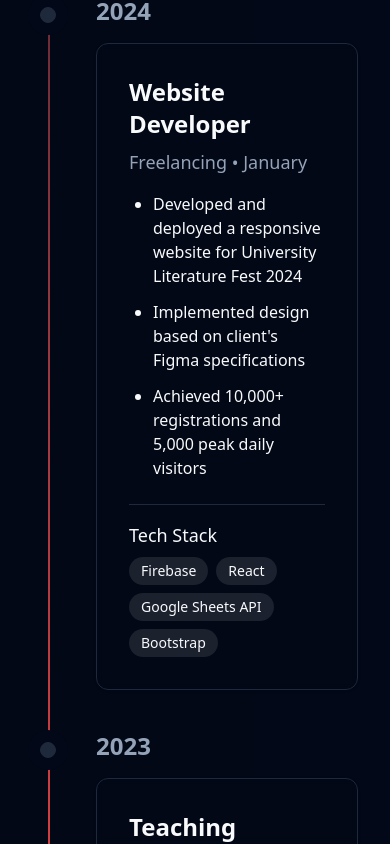
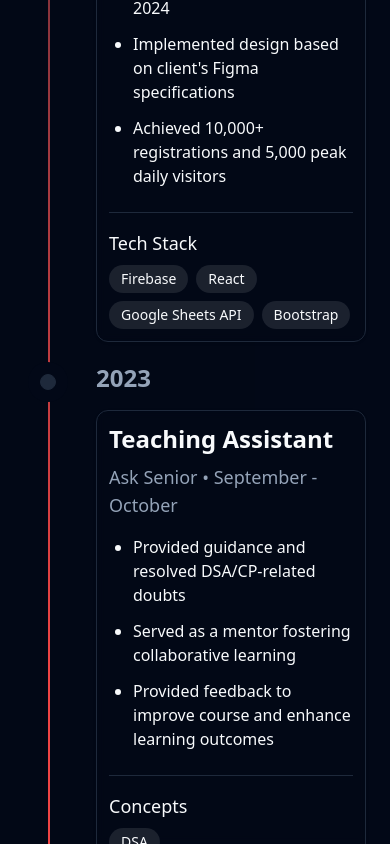
Before and after one commit to XoXoHarsh/Portfolio, a React (Vite) app: page / in a window 390 px wide. Shown: the part 5183-6027 px from the top of the page. Built offline with nearby package versions, Linux system fonts and the light colour scheme.

Commit message:
feat: removed padding issues and kept the data in the config folder

```diff
--- a/src/components/sections/ExperienceSection.tsx
+++ b/src/components/sections/ExperienceSection.tsx
@@ -3,108 +3,39 @@ import Header from "@/components/ui/Header";
 import { Card } from "@/components/ui/card";
 import React from "react";
 import { useScroll, useTransform } from "framer-motion";
+import { experiences } from "@/config/experience";
 
-const experienceData = [
-  {
-    title: "2024",
+const experienceData = experiences.map((experience) => ({
+  title: experience.date,
   content: (
-      <Card className="p-8 bg-background/50 backdrop-blur-sm border-muted hover:bg-accent/10 transition-colors">
-        <h3 className="text-2xl font-bold mb-2">Technology Intern</h3>
+    <Card className="p-3 md:p-8 bg-background/50 backdrop-blur-sm border-muted hover:bg-accent/10 transition-colors">
+      <h3 className="text-2xl font-bold mb-2">{experience.title}</h3>
       <p className="text-lg text-muted-foreground mb-4">
-          Fidelity International • June - July
+        {experience.company} • {experience.duration}
       </p>
       <ul className="list-disc pl-6 space-y-3 text-base mb-6">
-          <li>
-            Contributed to developing a Proof of Concept for a custodial crypto
-            wallet
-          </li>
-          <li>
-            Enhanced security features and implemented robust access control
-            measures
-          </li>
+        {experience.responsibilities.map((resp) => (
+          <li key={resp}>{resp}</li>
+        ))}
       </ul>
       <div className="border-t border-muted pt-4">
-          <p className="font-medium text-lg mb-2">Tech Stack</p>
+        <p className="font-medium text-lg mb-2">
+          {experience.category == "tech" ? "Tech Stack" : "Concepts"}
+        </p>
         <div className="flex flex-wrap gap-2">
-            {["MERN Stack", "Web3.js", "Chrome Extension v3"].map((tech) => (
+          {experience.skills.map((skill) => (
             <span
-                key={tech}
+              key={skill}
               className="px-3 py-1 bg-primary/10 rounded-full text-sm"
             >
-                {tech}
+              {skill}
             </span>
           ))}
         </div>
       </div>
     </Card>
   ),
-  },
-  {
-    title: "2024",
-    content: (
-      <Card className="p-8 bg-background/50 backdrop-blur-sm border-muted hover:bg-accent/10 transition-colors">
-        <h3 className="text-2xl font-bold mb-2">Website Developer</h3>
-        <p className="text-lg text-muted-foreground mb-4">
-          Freelancing • January
-        </p>
-        <ul className="list-disc pl-6 space-y-3 text-base mb-6">
-          <li>
-            Developed and deployed a responsive website for University
-            Literature Fest 2024
-          </li>
-          <li>Implemented design based on client's Figma specifications</li>
-          <li>Achieved 10,000+ registrations and 5,000 peak daily visitors</li>
-        </ul>
-        <div className="border-t border-muted pt-4">
-          <p className="font-medium text-lg mb-2">Tech Stack</p>
-          <div className="flex flex-wrap gap-2">
-            {["Firebase", "React", "Google Sheets API", "Bootstrap"].map(
-              (tech) => (
-                <span
-                  key={tech}
-                  className="px-3 py-1 bg-primary/10 rounded-full text-sm"
-                >
-                  {tech}
-                </span>
-              )
-            )}
-          </div>
-        </div>
-      </Card>
-    ),
-  },
-  {
-    title: "2023",
-    content: (
-      <Card className="p-8 bg-background/50 backdrop-blur-sm border-muted hover:bg-accent/10 transition-colors">
-        <h3 className="text-2xl font-bold mb-2">Teaching Assistant</h3>
-        <p className="text-lg text-muted-foreground mb-4">
-          Ask Senior • September - October
-        </p>
-        <ul className="list-disc pl-6 space-y-3 text-base mb-6">
-          <li>Provided guidance and resolved DSA/CP-related doubts</li>
-          <li>Served as a mentor fostering collaborative learning</li>
-          <li>
-            Provided feedback to improve course and enhance learning outcomes
-          </li>
-        </ul>
-        <div className="border-t border-muted pt-4">
-          <p className="font-medium text-lg mb-2">Concepts</p>
-          <div className="flex flex-wrap gap-2">
-            {["DSA", "Competitive Programming", "Doubt Solving"].map((tech) => (
-              <span
-                key={tech}
-                className="px-3 py-1 bg-primary/10 rounded-full text-sm"
-              >
-                {tech}
-              </span>
-            ))}
-          </div>
-        </div>
-      </Card>
-    ),
-  },
-];
+}));
 
 const ExperienceSection = () => {
   return (
@@ -118,7 +49,7 @@ const ExperienceSection = () => {
           subtitle="My professional journey"
           gradient={true}
           align="center"
-          className="mb-12"
+          className="mb-2"
         />
 
         <Timeline data={experienceData} />
@@ -159,7 +90,7 @@ const Timeline = ({ data }: { data: TimelineEntry[] }) => {
         {data.map((item, index) => (
           <div
             key={index}
-            className="flex justify-start pt-10 md:pt-40 md:gap-10"
+            className="flex justify-start pt-5 md:pt-2 md:gap-10"
           >
             <div className="sticky flex flex-col md:flex-row z-40 items-center top-40 self-start max-w-xs lg:max-w-sm md:w-full">
               <div className="h-10 absolute left-3 md:left-3 w-10 rounded-full bg-background flex items-center justify-center">
@@ -169,7 +100,7 @@ const Timeline = ({ data }: { data: TimelineEntry[] }) => {
                 {item.title}
               </h3>
             </div>
-            <div className="relative pl-20 pr-4 md:pl-4 w-full">
+            <div className="relative pl-20 pr-2 md:pr-4 md:pl-4 w-full">
               <h3 className="md:hidden block text-2xl mb-4 text-left font-bold text-muted-foreground">
                 {item.title}
               </h3>
--- /dev/null
+++ b/src/components/ui/badge.tsx
@@ -0,0 +1,36 @@
+import * as React from "react"
+import { cva, type VariantProps } from "class-variance-authority"
+
+import { cn } from "@/lib/utils"
+
+const badgeVariants = cva(
+  "inline-flex items-center rounded-md border px-2.5 py-0.5 text-xs font-semibold transition-colors focus:outline-none focus:ring-2 focus:ring-ring focus:ring-offset-2",
+  {
+    variants: {
+      variant: {
+        default:
+          "border-transparent bg-primary text-primary-foreground shadow hover:bg-primary/80",
+        secondary:
+          "border-transparent bg-secondary text-secondary-foreground hover:bg-secondary/80",
+        destructive:
+          "border-transparent bg-destructive text-destructive-foreground shadow hover:bg-destructive/80",
+        outline: "text-foreground",
+      },
+    },
+    defaultVariants: {
+      variant: "default",
+    },
+  }
+)
+
+export interface BadgeProps
+  extends React.HTMLAttributes<HTMLDivElement>,
+    VariantProps<typeof badgeVariants> {}
+
+function Badge({ className, variant, ...props }: BadgeProps) {
+  return (
+    <div className={cn(badgeVariants({ variant }), className)} {...props} />
+  )
+}
+
+export { Badge, badgeVariants }
--- /dev/null
+++ b/src/config/experience.ts
@@ -0,0 +1,56 @@
+// src/config/experience.ts
+
+export interface Experience {
+  id: string;
+  date: string;
+  title: string;
+  company: string;
+  duration: string;
+  responsibilities: string[];
+  skills: string[];
+  category: "tech" | "other";
+}
+
+export const experiences: Experience[] = [
+  {
+    id: "fidelity-intern",
+    date: "2024",
+    title: "Technology Intern",
+    company: "Fidelity International",
+    duration: "June - July",
+    responsibilities: [
+      "Contributed to developing a Proof of Concept for a custodial crypto wallet",
+      "Enhanced security features and implemented robust access control measures",
+    ],
+    skills: ["MERN Stack", "Web3.js", "Chrome Extension v3"],
+    category: "tech",
+  },
+  {
+    id: "web-dev",
+    date: "2024",
+    title: "Website Developer",
+    company: "Freelancing",
+    duration: "January",
+    responsibilities: [
+      "Developed and deployed a responsive website for University Literature Fest 2024",
+      "Implemented design based on client's Figma specifications",
+      "Achieved 10,000+ registrations and 5,000 peak daily visitors",
+    ],
+    skills: ["Firebase", "React", "Google Sheets API", "Bootstrap"],
+    category: "tech",
+  },
+  {
+    id: "teaching-assistant",
+    date: "2023",
+    title: "Teaching Assistant",
+    company: "Ask Senior",
+    duration: "September - October",
+    responsibilities: [
+      "Provided guidance and resolved DSA/CP-related doubts",
+      "Served as a mentor fostering collaborative learning",
+      "Provided feedback to improve course and enhance learning outcomes",
+    ],
+    skills: ["DSA", "Competitive Programming", "Doubt Solving"],
+    category: "other",
+  },
+];
--- /dev/null
+++ b/src/config/profile.ts
@@ -0,0 +1,78 @@
+export const profiles = [
+  {
+    platform: "LeetCode",
+    username: "XoXoHarsh",
+    stats: [
+      { label: "Max Rating", value: "1,962" },
+      { label: "Problems Solved", value: "692" },
+      { label: "Level", value: "Knight" },
+      { label: "Contests", value: "35+" },
+    ],
+    link: "https://leetcode.com/XoXoHarsh/",
+    gradient: "from-yellow-500 to-yellow-600",
+    bgGradient: "from-yellow-500/20 to-yellow-600/20",
+  },
+  {
+    platform: "GitHub",
+    username: "HarshSharma20503",
+    stats: [
+      { label: "Contributions", value: "1,300+" },
+      { label: "Repositories", value: "51" },
+      { label: "Profile Views", value: "3,500+" },
+      { label: "Followers", value: "29" },
+    ],
+    link: "https://github.com/HarshSharma20503",
+    gradient: "from-purple-500 to-purple-600",
+    bgGradient: "from-purple-500/20 to-purple-600/20",
+  },
+  {
+    platform: "CodeForces",
+    username: "XoXoHarsh",
+    stats: [
+      { label: "Max Rating", value: "1,556" },
+      { label: "Max Rank", value: "Specialist" },
+      { label: "Problems Solved", value: "550+" },
+      { label: "Contests", value: "90+" },
+    ],
+    link: "https://codeforces.com/profile/XoXoHarsh",
+    gradient: "from-red-500 to-red-600",
+    bgGradient: "from-red-500/20 to-red-600/20",
+  },
+  {
+    platform: "GeeksforGeeks",
+    username: "harshsharma20503",
+    stats: [
+      { label: "Problems Solved", value: "250+" },
+      { label: "Streak", value: "32" },
+      { label: "Coding Score", value: "768" },
+    ],
+    link: "https://auth.geeksforgeeks.org/user/harshsharma20503",
+    gradient: "from-green-500 to-green-600",
+    bgGradient: "from-green-500/20 to-green-600/20",
+  },
+  {
+    platform: "HackerRank",
+    username: "harshsharma20503",
+    stats: [
+      { label: "Problem Solving", value: "6 ⭐" },
+      { label: "C++", value: "5 ⭐" },
+      { label: "Badges", value: "6" },
+      { label: "Certificates", value: "2" },
+    ],
+    link: "https://www.hackerrank.com/harshsharma20503",
+    gradient: "from-emerald-500 to-emerald-600",
+    bgGradient: "from-emerald-500/20 to-emerald-600/20",
+  },
+  {
+    platform: "CodeChef",
+    username: "xoxoharsh",
+    stats: [
+      { label: "Max Rating", value: "1872" },
+      { label: "Level", value: "4 ⭐" },
+      { label: "Best Contest Rank", value: "91" },
+    ],
+    link: "https://www.codechef.com/users/xoxoharsh",
+    gradient: "from-orange-500 to-orange-600",
+    bgGradient: "from-orange-500/20 to-orange-600/20",
+  },
+];
```
Also changed, not shown: src/components/sections/ProfilesSection.tsx (+11 -81 lines). Lines whose indentation alone changed are shown as unchanged.
